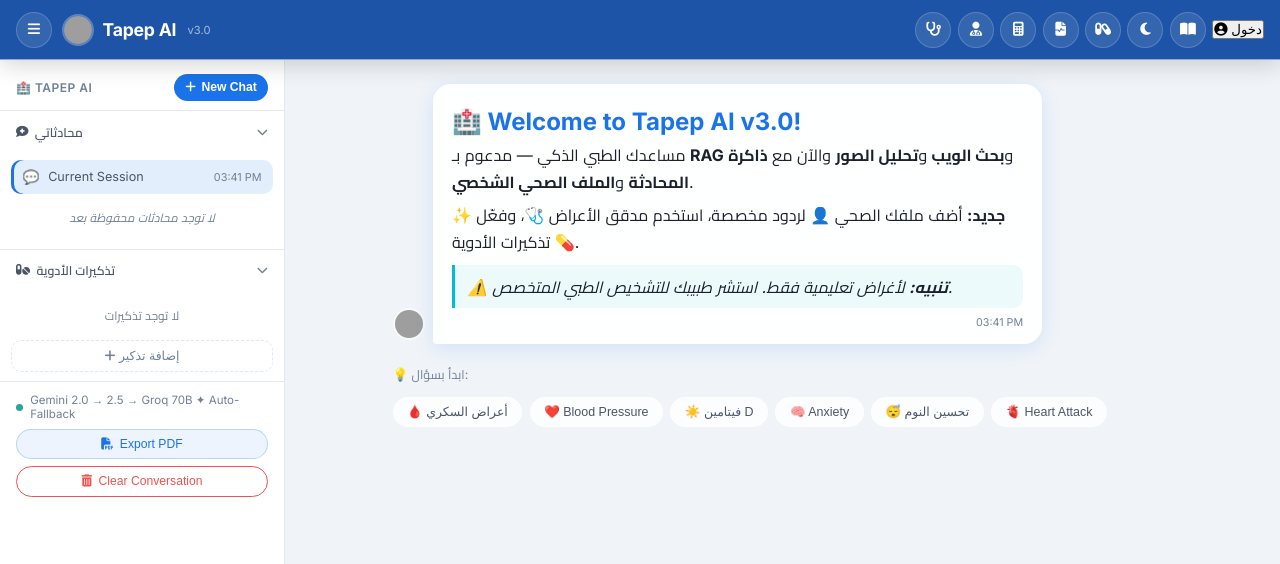
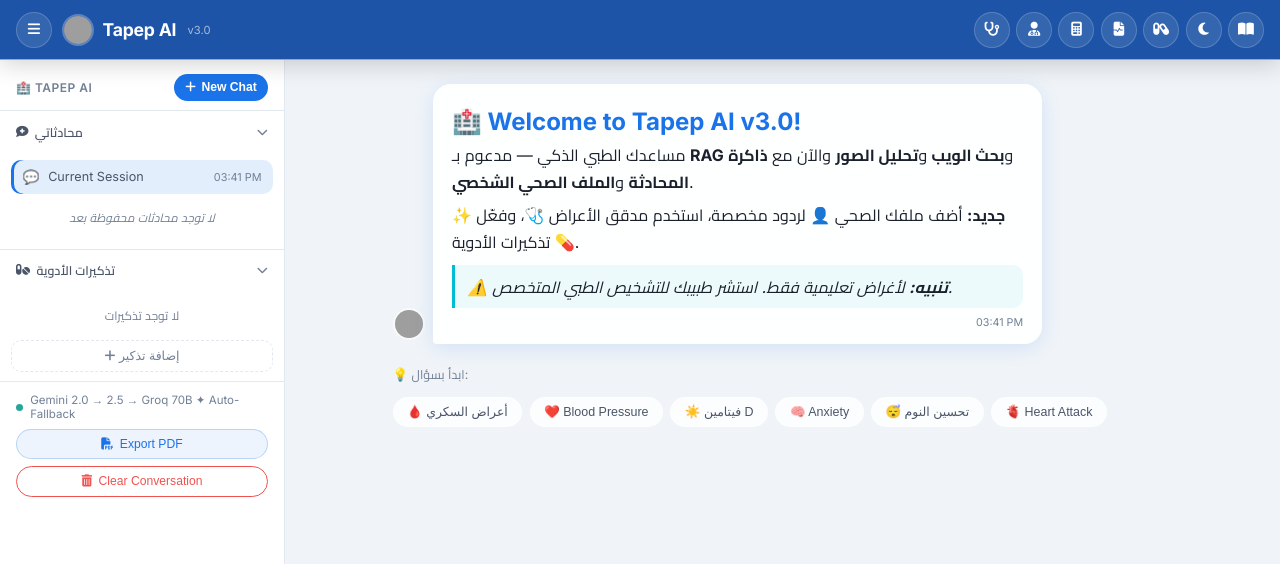
Before and after one commit to AhmedSaidRR/Tapep-Ai, a FastAPI app: page / in a window 1280 px wide. Shown: the top 564 px of the page. Run offline with FastAPI, Linux system fonts and the light colour scheme; parts of the project's set-up code (start-up, migrations or seed data) failed here and were passed over; some libraries are stand-ins or nearby versions; grey boxes are pictures that could not be loaded.

Commit message:
remove: auth button from navbar

```diff
--- a/templates/index.html
+++ b/templates/index.html
@@ -566,11 +566,6 @@
     <a href="/docs" target="_blank" class="nav-icon-btn" title="API Documentation" aria-label="API docs">
       <i class="fas fa-book-open"></i>
     </a>
-    <!-- Auth Button -->
-    <button id="authBtn" class="nav-auth-btn" title="تسجيل الدخول" aria-label="Login">
-      <i class="fas fa-user-circle"></i>
-      <span id="authBtnLabel">دخول</span>
-    </button>
     <!-- Install PWA Button -->
     <button id="installPwaBtn" class="nav-install-btn" title="ثبّت التطبيق على هاتفك" aria-label="Install app" style="display:none">
       <i class="fas fa-download"></i>
```
